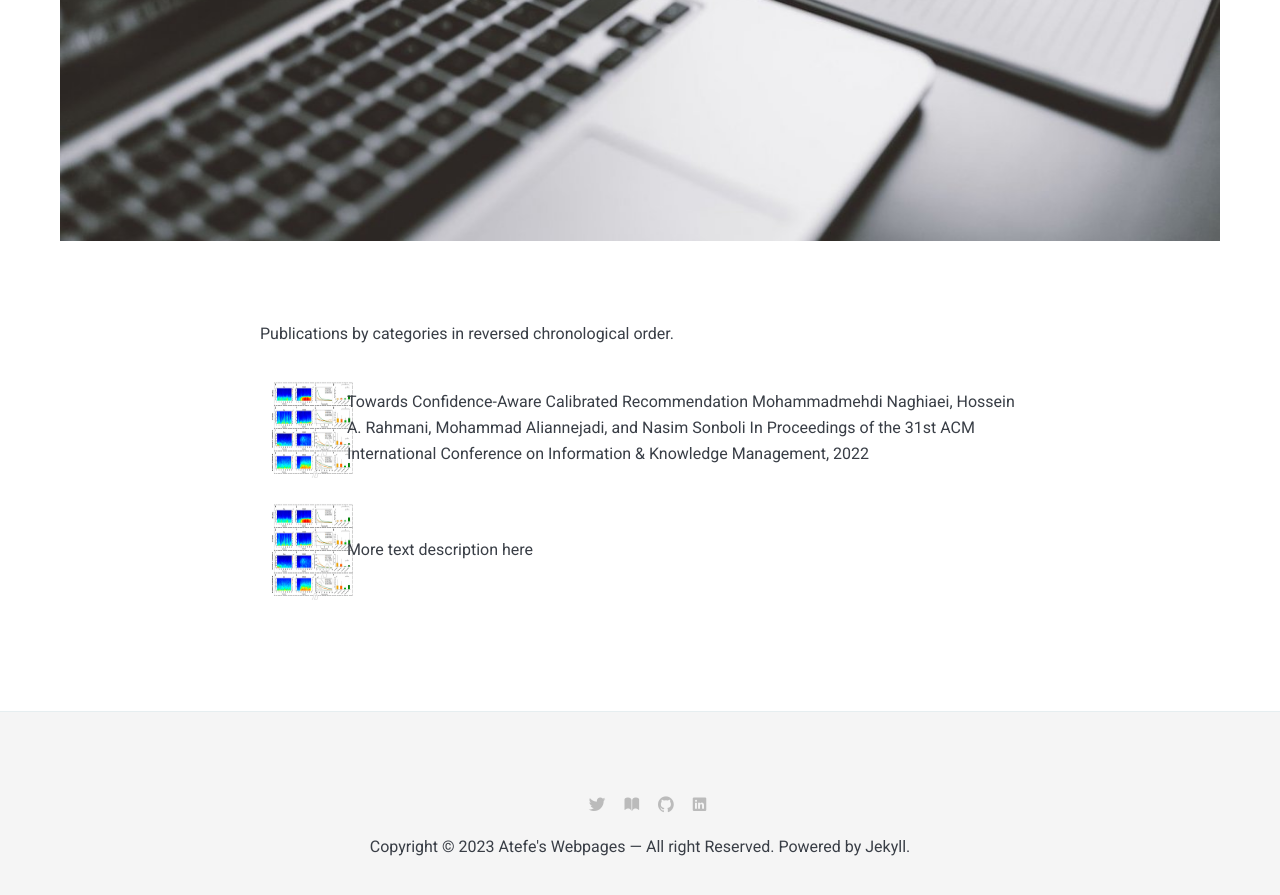
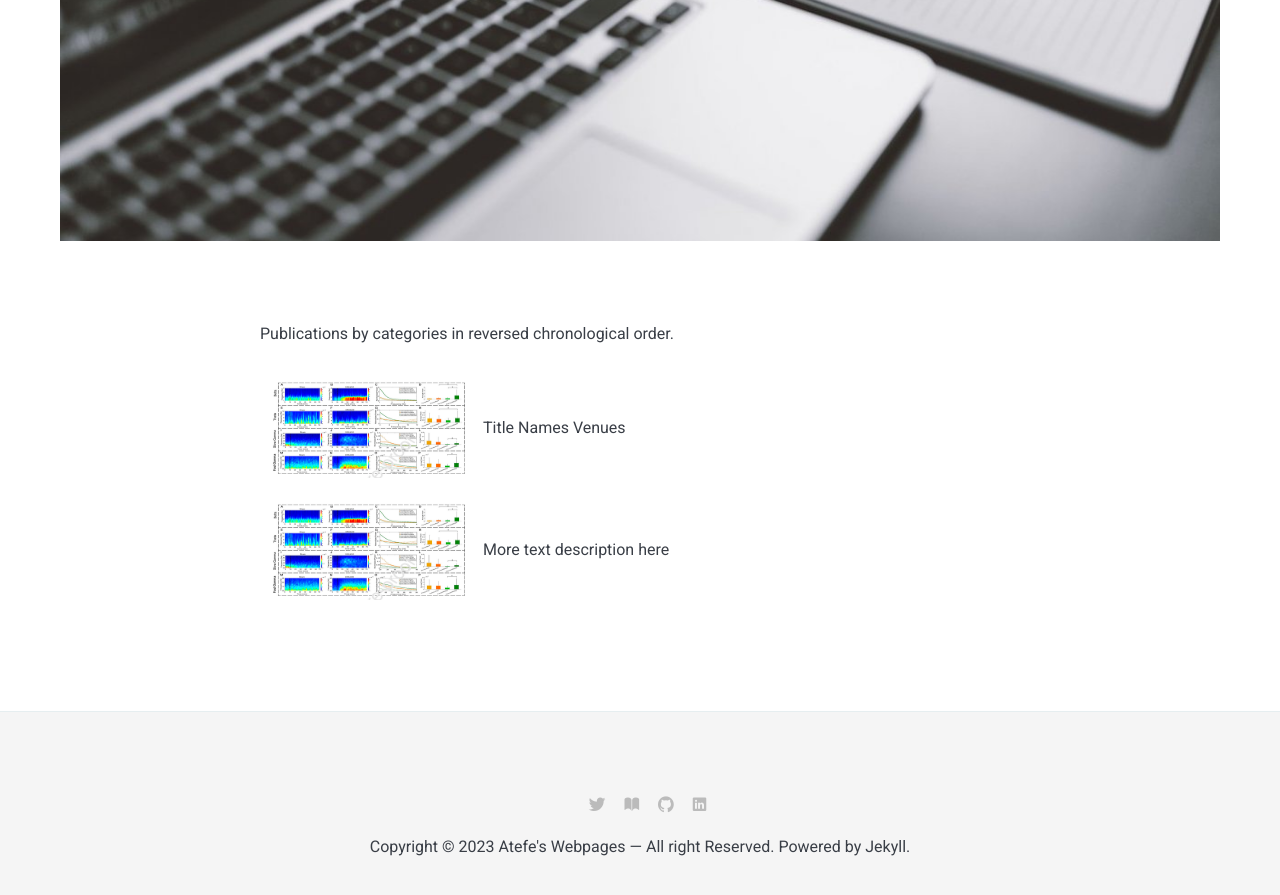
Before and after one commit to HassaniAtefe/hassaniatefe.github.io, a Jekyll site: the page built from _pages/publications.md, in a window 1280 px wide and 900 px high, scrolled down 670 px. Shown: the top 895 px of the window. Built offline with Jekyll 4.4.1, drawn with Linux system fonts in a browser that asks for light colours; nearby versions of some CDN libraries.

Commit message:
Update publications.md

```diff
--- a/_pages/publications.md
+++ b/_pages/publications.md
@@ -13,9 +13,9 @@
   <tr>
     <td><img src="../images/p1.png" alt="Image"></td>
     <td>
-		Towards Confidence-Aware Calibrated Recommendation
-		Mohammadmehdi Naghiaei, Hossein A. Rahmani, Mohammad Aliannejadi, and Nasim Sonboli
-		In Proceedings of the 31st ACM International Conference on Information & Knowledge Management, 2022
+		Title
+		Names
+		Venues
 	</td>
   </tr>
   <tr>
```
